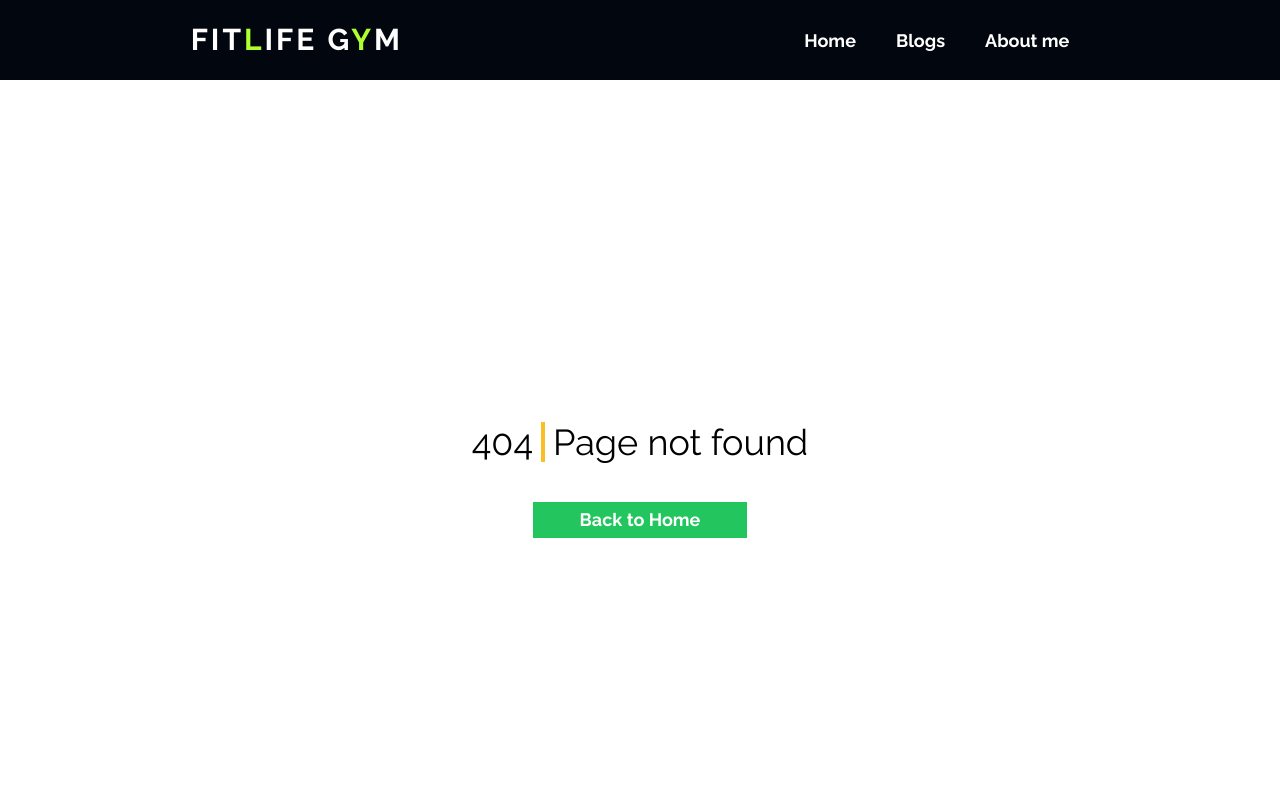
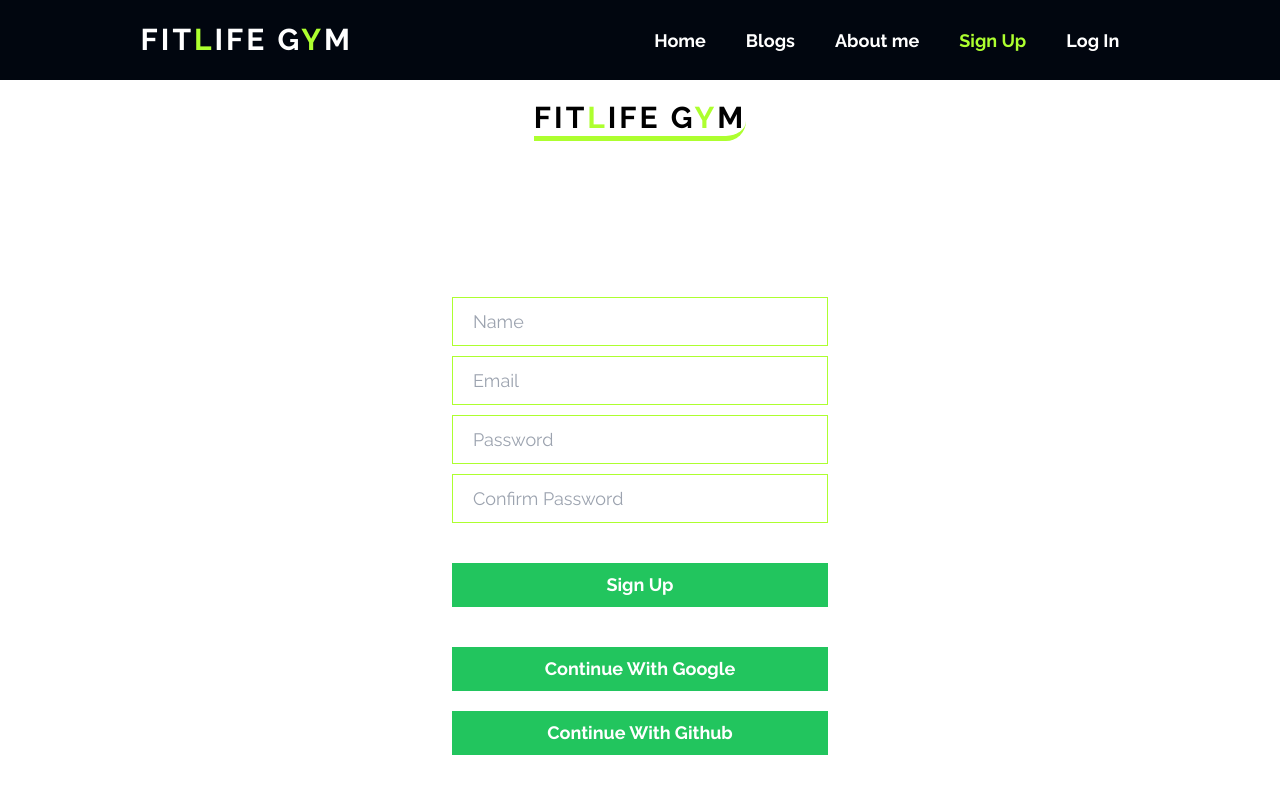
Before and after one commit to Raselshah/single-page-application, a React (Create React App) app: page /signup in a window 1280 px wide. Before the commit this address had no page. Shown: the top 800 px of the page. Built offline with nearby package versions, Linux system fonts and the light colour scheme.

Commit message:
signup and login page create done

```diff
--- a/src/App.js
+++ b/src/App.js
@@ -7,6 +7,8 @@ import About from "./Pages/About/About";
 import CheckOut from "./Pages/CheckOut/CheckOut";
 import NotAPage from "./Pages/NotAPage/NotAPage";
 import Footer from "./Pages/Footer/Footer";
+import SignUp from "./Pages/SignUp/SignUp";
+import LogIn from "./Pages/LogIn/LogIn";
 
 function App() {
   return (
@@ -19,6 +21,8 @@ function App() {
         <Route path="/blogs" element={<BlogsPage />} />
         <Route path="/about" element={<About />} />
         <Route path="/checkout" element={<CheckOut />} />
+        <Route path="/signup" element={<SignUp />} />
+        <Route path="/login" element={<LogIn />} />
         <Route path="*" element={<NotAPage />} />
       </Routes>
 
--- /dev/null
+++ b/src/Pages/CustomLink/CustomLink.js
@@ -0,0 +1,20 @@
+import React from "react";
+import { Link, useMatch, useResolvedPath } from "react-router-dom";
+
+const CustomLink = ({ children, to, ...props }) => {
+  let resolved = useResolvedPath(to);
+  let match = useMatch({ path: resolved.pathname, end: true });
+  return (
+    <div>
+      <Link
+        style={{ color: match ? "greenyellow" : "white" }}
+        to={to}
+        {...props}
+      >
+        {children}
+      </Link>
+    </div>
+  );
+};
+
+export default CustomLink;
--- /dev/null
+++ b/src/Pages/LogIn/LogIn.js
@@ -0,0 +1,24 @@
+import React from "react";
+import SocialLink from "../../hooks/SocialLink/SocialLink";
+
+const LogIn = () => {
+  return (
+    <div className="h-screen flex flex-col justify-center items-center mt-5 w-1/3 mx-auto">
+      <h2 className="text-black text-3xl font-bold uppercase tracking-widest signup-title">
+        Fit<span style={{ color: "greenyellow" }}>L</span>ife G
+        <span style={{ color: "greenyellow" }}>y</span>m
+      </h2>
+      <form className="flex flex-col justify-center items-center h-full  from-style">
+        <input type="text" name="email" id="" placeholder="Email" />
+        <input type="password" name="password" id="" placeholder="Password" />
+        <button className="hover:bg-green-600 hover:text-white bg-green-500 w-full text-lg font-bold text-white mt-10 py-2">
+          Log In
+        </button>
+
+        <SocialLink />
+      </form>
+    </div>
+  );
+};
+
+export default LogIn;
--- a/src/Pages/NavMenu/NavMenu.css
+++ b/src/Pages/NavMenu/NavMenu.css
@@ -4,6 +4,3 @@
   font-weight: 600;
   padding: 0 20px;
 }
-.navbar a:hover{
-    color: greenyellow;
-}
--- a/src/Pages/NavMenu/NavMenu.js
+++ b/src/Pages/NavMenu/NavMenu.js
@@ -1,5 +1,5 @@
 import React from "react";
-import { Link } from "react-router-dom";
+import CustomLink from "../CustomLink/CustomLink";
 import "./NavMenu.css";
 const NavMenu = () => {
   return (
@@ -11,10 +11,12 @@ const NavMenu = () => {
         Fit<span style={{ color: "greenyellow" }}>L</span>ife G
         <span style={{ color: "greenyellow" }}>y</span>m
       </h2>
-      <nav className="navbar">
-        <Link to="/home">Home</Link>
-        <Link to="/blogs">Blogs</Link>
-        <Link to="/about">About me</Link>
+      <nav className="navbar flex">
+        <CustomLink to="/home">Home</CustomLink>
+        <CustomLink to="/blogs">Blogs</CustomLink>
+        <CustomLink to="/about">About me</CustomLink>
+        <CustomLink to="/signup">Sign Up</CustomLink>
+        <CustomLink to="/login">Log In</CustomLink>
       </nav>
     </div>
   );
--- a/src/Pages/NotAPage/NotAPage.js
+++ b/src/Pages/NotAPage/NotAPage.js
@@ -1,6 +1,11 @@
 import React from "react";
+import { useNavigate } from "react-router-dom";
 
 const NotAPage = () => {
+  const navigate = useNavigate();
+  const backToHomeButton = () => {
+    navigate("/home");
+  };
   return (
     <>
       <div className="flex flex-col items-center justify-center h-screen">
@@ -9,7 +14,10 @@ const NotAPage = () => {
           <div className="bg-amber-400 w-1 h-10"></div>
           <h2 className="text-4xl px-2">Page not found</h2>
         </div>
-        <button className="hover:bg-green-600 hover:text-white bg-green-500 py-1 text-lg font-bold text-white mt-10 w-1/6">
+        <button
+          onClick={backToHomeButton}
+          className="hover:bg-green-600 hover:text-white bg-green-500 py-1 text-lg font-bold text-white mt-10 w-1/6"
+        >
           Back to Home
         </button>
       </div>
--- /dev/null
+++ b/src/Pages/SignUp/SignUp.css
@@ -0,0 +1,11 @@
+.from-style input {
+  padding: 10px 20px;
+  margin-top: 10px;
+  border: 1px solid greenyellow;
+  font-size: 18px;
+  width: 100%;
+}
+.signup-title {
+  border-bottom: 5px solid greenyellow;
+  border-bottom-right-radius: 20px;
+}
--- /dev/null
+++ b/src/Pages/SignUp/SignUp.js
@@ -0,0 +1,32 @@
+import React from "react";
+import SocialLink from "../../hooks/SocialLink/SocialLink";
+import "./SignUp.css";
+
+const SignUp = () => {
+  return (
+    <div className="h-screen flex flex-col justify-center items-center mt-5 w-1/3 mx-auto">
+      <h2 className="text-black text-3xl font-bold uppercase tracking-widest signup-title">
+        Fit<span style={{ color: "greenyellow" }}>L</span>ife G
+        <span style={{ color: "greenyellow" }}>y</span>m
+      </h2>
+      <form className="flex flex-col justify-center items-center h-full  from-style">
+        <input type="text" name="name" id="" placeholder="Name" />
+        <input type="text" name="email" id="" placeholder="Email" />
+        <input type="password" name="password" id="" placeholder="Password" />
+        <input
+          type="password"
+          name="ConfirmPassword"
+          id=""
+          placeholder="Confirm Password"
+        />
+        <button className="hover:bg-green-600 hover:text-white bg-green-500 w-full text-lg font-bold text-white mt-10 py-2">
+          Sign Up
+        </button>
+
+        <SocialLink />
+      </form>
+    </div>
+  );
+};
+
+export default SignUp;
--- /dev/null
+++ b/src/hooks/SocialLink/SocialLink.js
@@ -0,0 +1,16 @@
+import React from "react";
+
+const SocialLink = () => {
+  return (
+    <div className="w-full">
+      <button className="hover:bg-green-600 hover:text-white bg-green-500  text-lg font-bold w-full text-white mt-10 py-2">
+        Continue With Google
+      </button>
+      <button className="hover:bg-green-600 hover:text-white bg-green-500  text-lg font-bold w-full text-white mt-5 py-2">
+        Continue With Github
+      </button>
+    </div>
+  );
+};
+
+export default SocialLink;
```
